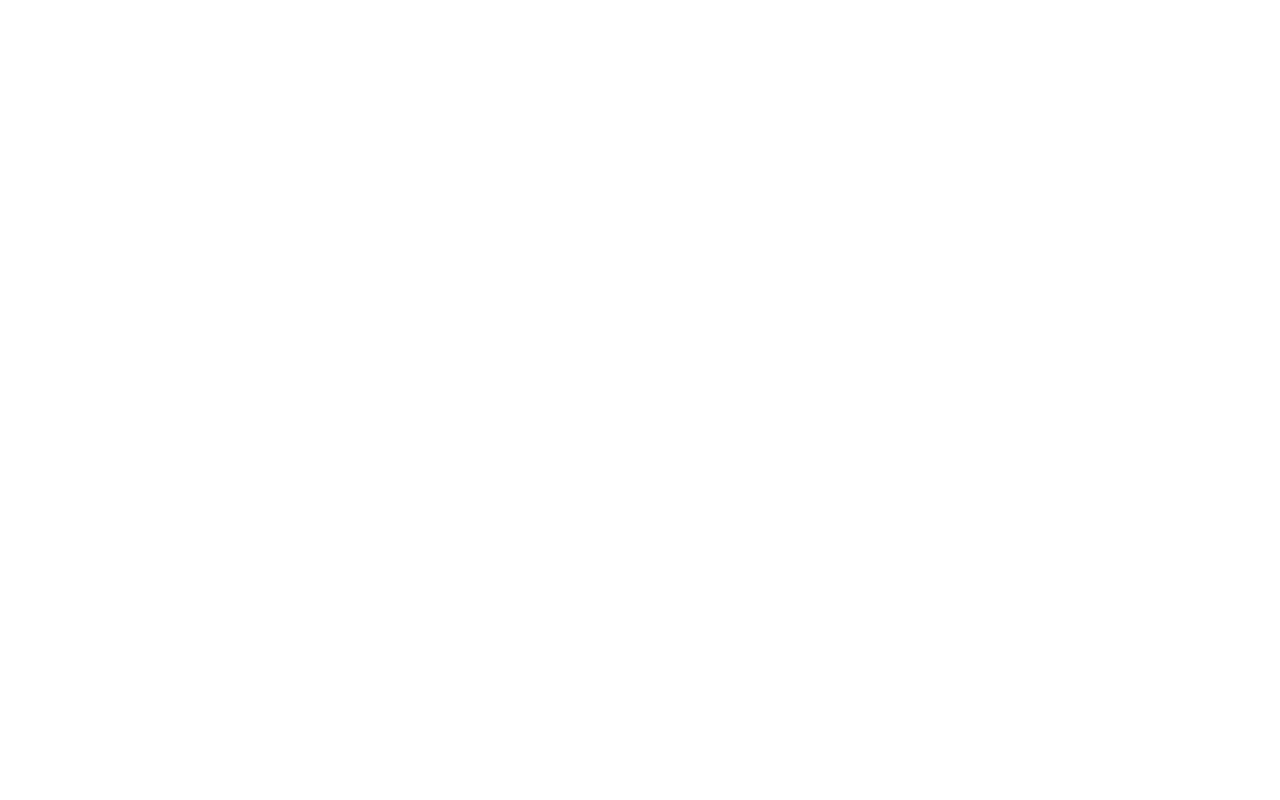
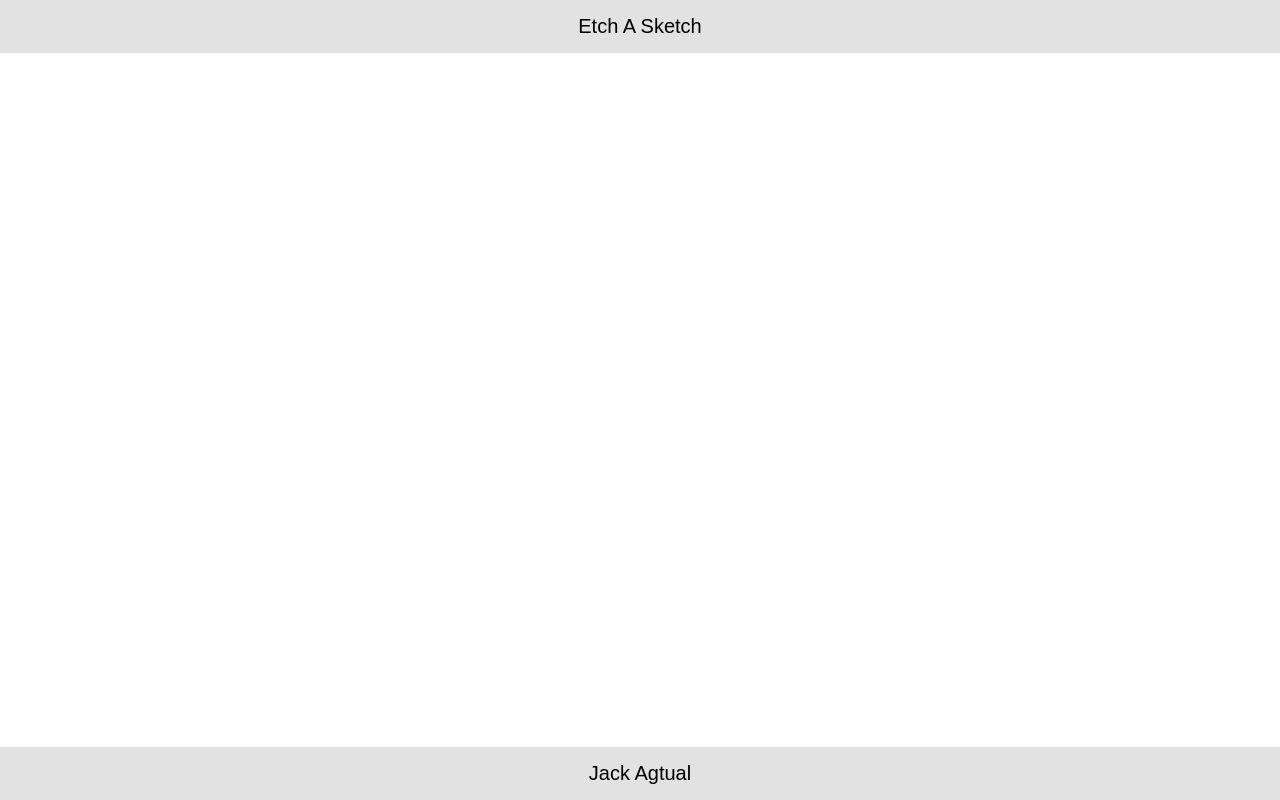
Before and after one commit to JackAgtual/etch-a-sketch, a plain HTML site: page index.html in a window 1280 px wide. Drawn offline with Linux system fonts and the light colour scheme.

Commit message:
Setting overall html structure

```diff
--- a/index.html
+++ b/index.html
@@ -9,6 +9,8 @@
     <script src="app.js" defer></script>
 </head>
 <body>
-
+    <div class="header">Etch A Sketch</div>
+    <div class="grid"></div>
+    <div class="footer">Jack Agtual</div>
 </body>
 </html>
--- a/styles.css
+++ b/styles.css
@@ -0,0 +1,27 @@
+body {
+    font-family: Arial, Helvetica, sans-serif;
+    height: 100vh;
+    display: flex;
+    flex-direction: column;
+    align-items: center;
+    margin: 0;
+    padding: 0;
+}
+
+.header,
+.footer {
+    flex-grow: 0;
+    margin: 0;
+    padding: 15px 0;
+    font-size: 20px;
+    width: 100%;
+    text-align: center;
+    background-color: rgba(204, 204, 204, 0.568);
+}
+.grid {
+    display: flex;
+    flex-direction: column;
+    justify-content: space-between;
+    flex-grow: 1;
+    width: 100%;
+}
```
